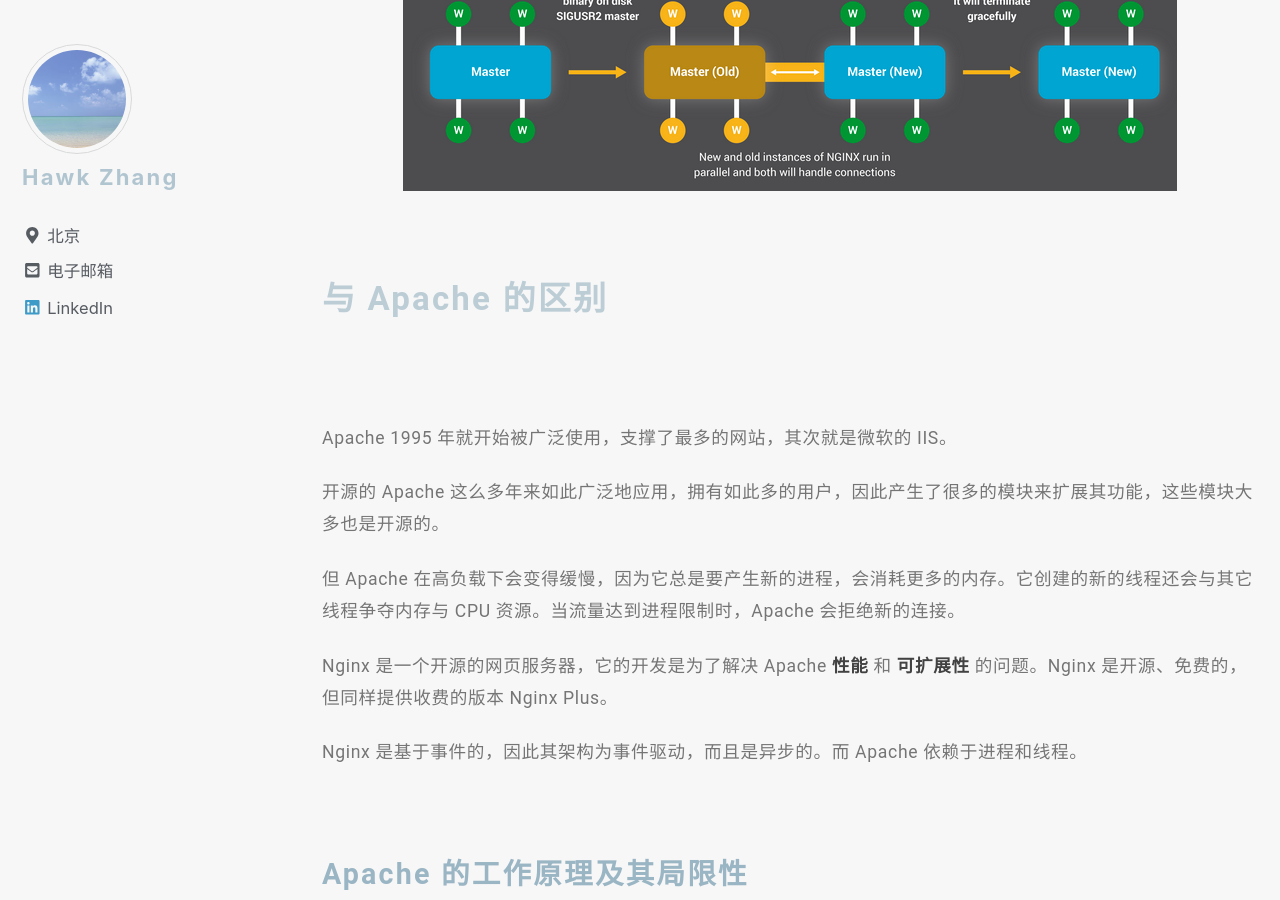
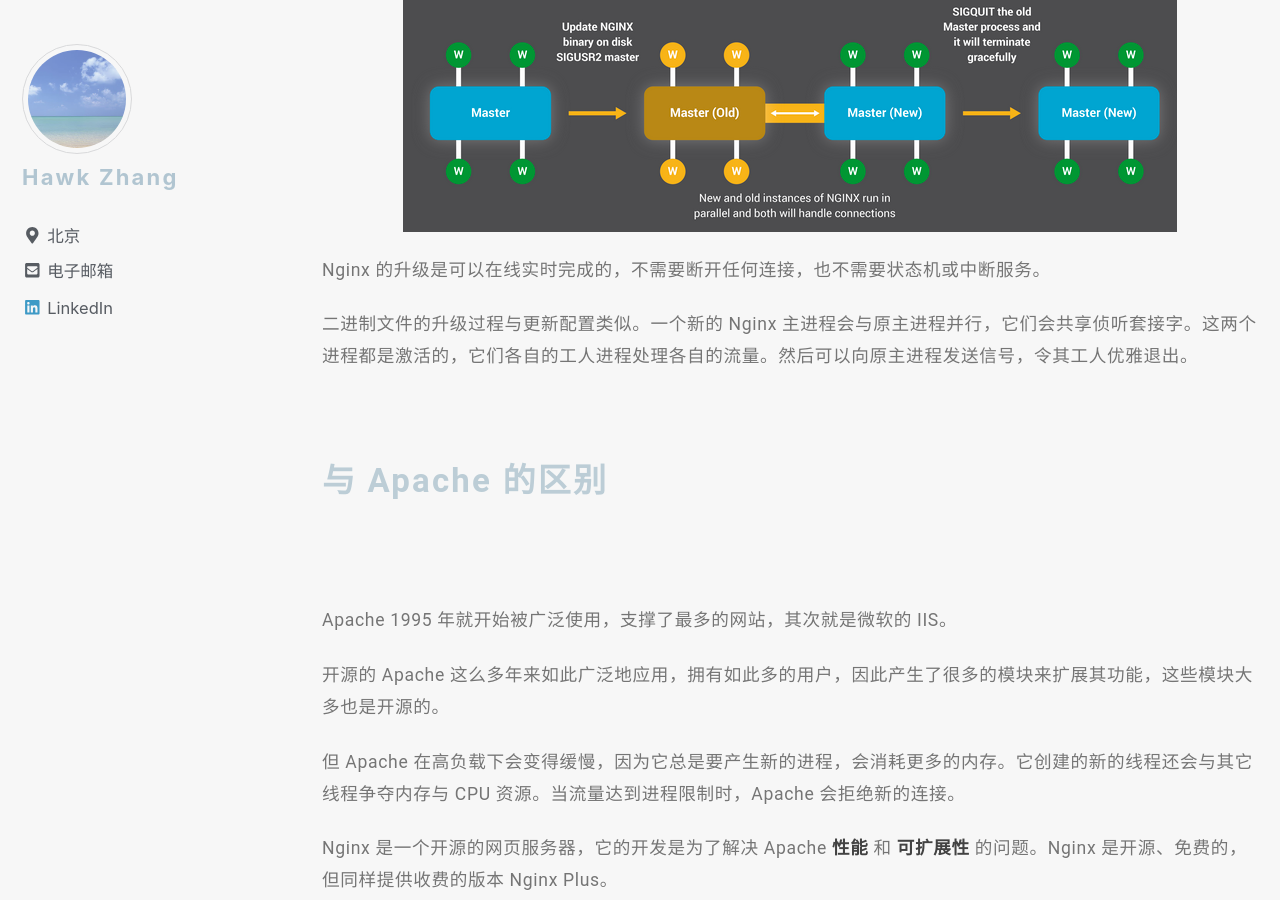
Before and after one commit to narru888/linotes_note, a Jekyll site: the page built from _posts/server/nginx/2016-01-03-nginx.basic.md, in a window 1280 px wide and 900 px high, scrolled down 10536 px. Built offline with Jekyll 4.4.1, drawn with Linux system fonts in a browser that asks for light colours; nearby versions of some CDN libraries; a script that is not in the unit is left out; some of the changed text lies outside the part shown.

Commit message:
update on 2018-09-26 14:40:01 CST

```diff
--- a/_posts/server/nginx/2016-01-03-nginx.basic.md
+++ b/_posts/server/nginx/2016-01-03-nginx.basic.md
@@ -11,6 +11,7 @@
   overlay_image: /assets/images/header/nginx.jpeg
   overlay_filter: rgba(0, 0, 0, 0.8)
 ---
+
 
 
 ## Nginx 是如何设计的
@@ -212,13 +213,9 @@
 
 ![image-center](/assets/images/infographic-Inside-NGINX_load-binary.png){: .align-center}
 
+Nginx 的升级是可以在线实时完成的，不需要断开任何连接，也不需要状态机或中断服务。
 
-
-
-
-
-
-
+二进制文件的升级过程与更新配置类似。一个新的 Nginx 主进程会与原主进程并行，它们会共享侦听套接字。这两个进程都是激活的，它们各自的工人进程处理各自的流量。然后可以向原主进程发送信号，令其工人优雅退出。
 
 
 
@@ -341,6 +338,43 @@
 Apache 天生支持 PHP、Python、Perl 等语言。例如，mod_python 和 mod_php 模块用来处理 PHP 和 Perl 代码，mod_python 在使用 FastCGI 时更高效，因为 FastCGI 无需为每个请求加载 Python 解释器。mod_rails 和 mod_rack 也是如此，它们用来在 Rails 中运行 Ruby，它们在 Apache 进程中运行会更快。
 
 因此，如果网站内容绝大多数是 Python 或 Ruby，则更适合使用 Apache 来做应用服务器，因为 Apache 无需使用 CGI。如果对于 PHP 来说就无所谓了，因为 Nginx 也天生支持 PHP。
+
+
+
+
+
+
+
+
+
+
+
+
+
+
+
+
+
+
+
+
+
+
+
+
+
+
+
+
+
+
+## Nginx 的架构
+
+为了处理并发连接，传统的基于进程或线程的模型，会用一个单独的进程或线程来应对，而且会在网络或 I/O 操作上进行阻塞。
+
+
+
+
 
 
 
```
Also changed, not shown: other parts of _posts/server/nginx/2016-01-03-nginx.basic.md (+1 -1 lines).
